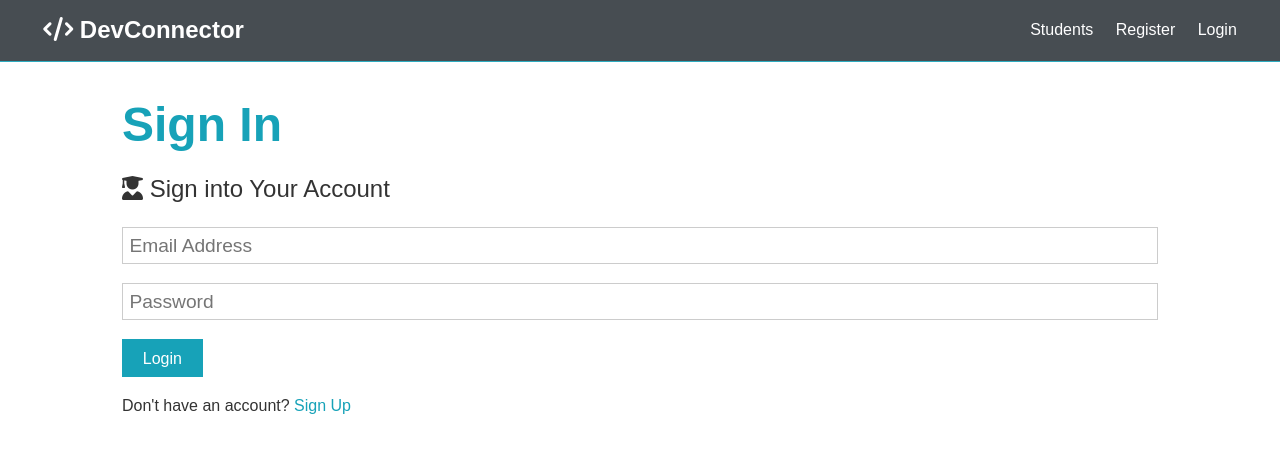
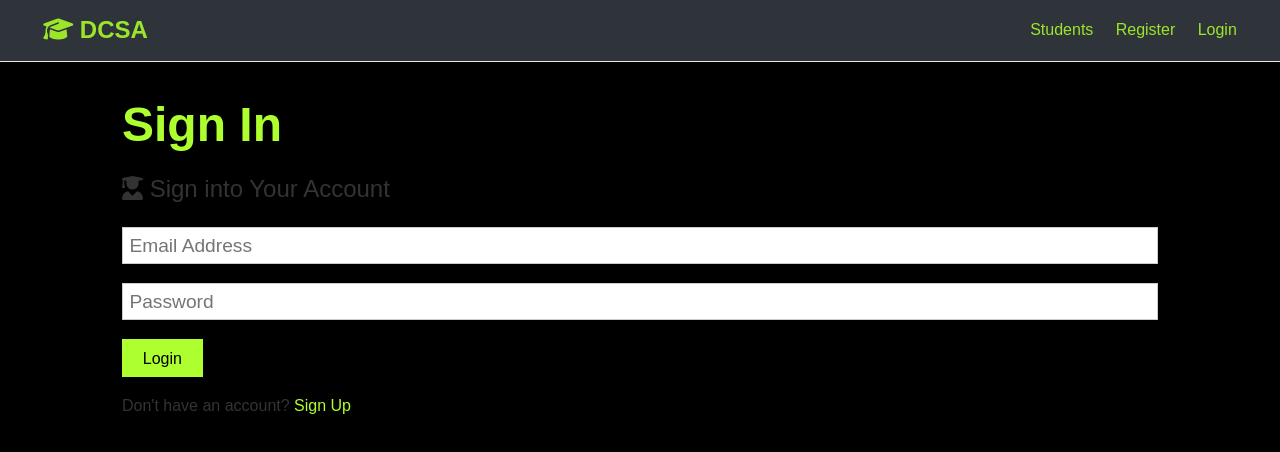
Before and after one commit to sum-it007/DCSA, a React (Create React App) app in the folder client/: page /login in a window 1280 px wide. Shown: the top 452 px of the page. Built offline with nearby package versions, Linux system fonts and the light colour scheme; no server answers.

Commit message:
make it better

```diff
--- a/client/src/App.css
+++ b/client/src/App.css
@@ -13,11 +13,15 @@
   padding: 0;
 }
 
+.border {
+  border: 1px solid greenyellow;
+}
+
 body {
   font-family: 'Raleway', sans-serif;
   font-size: 1rem;
   line-height: 1.6;
-  background-color: #fff;
+  background-color: black;
   color: #333;
 }
 
@@ -70,10 +74,17 @@ img {
   color: var(--primary-color);
 }
 
+.text-white {
+  color: white;
+}
+
 .text-dark {
   color: var(--dark-color);
 }
 
+.text-green {
+  color: greenyellow;
+}
 /* Padding */
 .p {
   padding: 0.5rem;
@@ -162,6 +173,17 @@ img {
 .alert-primary {
   background: var(--primary-color);
   color: #fff;
+}
+
+.btn-green,
+.bg-green {
+  background: greenyellow;
+  color: black;
+}
+
+.txt-area-color {
+  background-color: black;
+  color: white;
 }
 
 .btn-light,
@@ -308,7 +330,7 @@ button {
   z-index: 1;
   width: 100%;
   top: 0;
-  border-bottom: solid 1px var(--primary-color);
+  border-bottom: solid 1px white;
   opacity: 0.9;
 }
 
@@ -317,7 +339,7 @@ button {
 }
 
 .navbar a {
-  color: #fff;
+  color: greenyellow;
   padding: 0.45rem;
   margin: 0 0.25rem;
 }
--- a/client/src/components/auth/Login.js
+++ b/client/src/components/auth/Login.js
@@ -24,12 +24,12 @@ const Login = ({ login, isAuthenticated }) => {
 
   //Redirect if logged in
   if (isAuthenticated) {
-    return <Redirect to="/dashboard" />;
+    return <Redirect to="/profiles" />;
   }
 
   return (
     <Fragment>
-      <h1 className="large text-primary">Sign In</h1>
+      <h1 className="large text-green">Sign In</h1>
       <p className="lead">
         <i className="fas fa-user-graduate"></i> Sign into Your Account
       </p>
@@ -55,10 +55,13 @@ const Login = ({ login, isAuthenticated }) => {
           />
         </div>
 
-        <input type="submit" className="btn btn-primary" value="Login" />
+        <input type="submit" className="btn btn-green" value="Login" />
       </form>
       <p className="my-1">
-        Don't have an account? <Link to="/register">Sign Up</Link>
+        Don't have an account?{' '}
+        <Link to="/register" className="text-green">
+          Sign Up
+        </Link>
       </p>
     </Fragment>
   );
--- a/client/src/components/auth/Register.js
+++ b/client/src/components/auth/Register.js
@@ -32,7 +32,7 @@ const Register = ({ setAlert, register, isAuthenticated }) => {
   }
   return (
     <Fragment>
-      <h1 className="large text-primary">Sign Up</h1>
+      <h1 className="large text-green">Sign Up</h1>
       <p className="lead">
         <i className="fas fa-user-graduate"></i> Create Your Account
       </p>
@@ -49,6 +49,7 @@ const Register = ({ setAlert, register, isAuthenticated }) => {
         </div>
         <div className="form-group">
           <input
+            className="input"
             type="email"
             placeholder="Email Address"
             name="email"
@@ -56,13 +57,14 @@ const Register = ({ setAlert, register, isAuthenticated }) => {
             onChange={(e) => onChange(e)}
             //  required
           />
-          <small className="form-text">
+          <small className="form-text text-green">
             This site uses Gravatar so if you want a profile image, use a
             Gravatar email
           </small>
         </div>
         <div className="form-group">
           <input
+            className="inputfieldcolor"
             type="password"
             placeholder="Password"
             name="password"
@@ -81,10 +83,13 @@ const Register = ({ setAlert, register, isAuthenticated }) => {
             //  minLength="6"
           />
         </div>
-        <input type="submit" className="btn btn-primary" value="Register" />
+        <input type="submit" className="btn btn-green" value="Register" />
       </form>
       <p className="my-1">
-        Already have an account? <Link to="/login">Sign In</Link>
+        Already have an account?{' '}
+        <Link to="/login" className="text-green">
+          Sign In
+        </Link>
       </p>
     </Fragment>
   );
--- a/client/src/components/dashboard/Dashboard.js
+++ b/client/src/components/dashboard/Dashboard.js
@@ -21,7 +21,7 @@ const Dashboard = ({
     <Spinner />
   ) : (
     <Fragment>
-      <h1 className="large text-primary">Dashboard</h1>
+      <h1 className="large text-green">Dashboard</h1>
       <p className="lead">
         <i className="fas fa-user"></i>Welcome {user && user.name}
       </p>
@@ -31,7 +31,7 @@ const Dashboard = ({
           <Education education={profile.education} />
 
           <div className="my-2">
-            <button className="btn btn-danger" onClick={() => deleteAccount()}>
+            <button className="btn btn-green" onClick={() => deleteAccount()}>
               <i className="fas fa-user-minus"></i>Delete My Account
             </button>
           </div>
@@ -39,7 +39,7 @@ const Dashboard = ({
       ) : (
         <Fragment>
           <p>You have not yet setup a profile, please add some info</p>
-          <Link to="/create-profile" className="btn btn-primary my-1">
+          <Link to="/create-profile" className="btn btn-green my-1">
             Create Profile
           </Link>
         </Fragment>
--- a/client/src/components/dashboard/DashboardActions.js
+++ b/client/src/components/dashboard/DashboardActions.js
@@ -4,10 +4,10 @@ import { Link } from 'react-router-dom';
 export const DashboardActions = () => {
   return (
     <div class="dash-buttons">
-      <Link to="/edit-profile" class="btn btn-light">
+      <Link to="/edit-profile" class="btn btn-green">
         <i class="fas fa-user-circle text-primary"></i> Edit Profile
       </Link>
-      <Link to="/add-education" class="btn btn-light">
+      <Link to="/add-education" class="btn btn-green">
         <i class="fas fa-graduation-cap text-primary"></i> Add Education
       </Link>
     </div>
--- a/client/src/components/layout/Navbar.js
+++ b/client/src/components/layout/Navbar.js
@@ -45,7 +45,7 @@ const Navbar = ({ auth: { isAuthenticated, loading }, logout }) => {
     <nav className="navbar bg-dark">
       <h1>
         <Link to="/">
-          <i className="fas fa-code"></i> DevConnector
+          <i className="fas fa-graduation-cap"></i> DCSA
         </Link>
       </h1>
       {!loading && (
--- a/client/src/components/posts/PostForm.js
+++ b/client/src/components/posts/PostForm.js
@@ -7,7 +7,7 @@ const PostForm = ({ addPost }) => {
   const [text, setText] = useState('');
   return (
     <div class="post-form">
-      <div class="bg-primary p">
+      <div class="bg-green p">
         <h3>Say Something...</h3>
       </div>
       <form
@@ -19,13 +19,14 @@ const PostForm = ({ addPost }) => {
         }}>
         <textarea
           name="text"
+          className="txt-area-color border"
           cols="30"
           rows="5"
           placeholder="Create a post"
           value={text}
           onChange={(e) => setText(e.target.value)}
           required></textarea>
-        <input type="submit" class="btn btn-dark my-1" value="Submit" />
+        <input type="submit" class="btn btn-green my-1" value="Submit" />
       </form>
     </div>
   );
--- a/client/src/components/posts/Posts.js
+++ b/client/src/components/posts/Posts.js
@@ -15,7 +15,7 @@ const Posts = ({ getPosts, post: { posts, loading } }) => {
     <Spinner />
   ) : (
     <Fragment>
-      <h1 className="large text-primary">Posts</h1>
+      <h1 className="large text-green">Posts</h1>
       <p className="lead">
         <i className="fas fa-user"></i>Welcome To the Department
       </p>
--- a/client/src/components/profiles/ProfileItem.js
+++ b/client/src/components/profiles/ProfileItem.js
@@ -11,19 +11,19 @@ const ProfileItem = ({
   },
 }) => {
   return (
-    <div className="profile bg-light">
+    <div className="profile bg-black border">
       <img src={avatar} alt="" className="round-img" />
       <div>
-        <h2>{name}</h2>
+        <h2 className="text-green">{name}</h2>
         <p>{status}</p>
         <p className="my-1">{location && <span>{location}</span>}</p>
-        <Link to={`/profile/${_id}`} className="btn btn-primary">
+        <Link to={`/profile/${_id}`} className="btn btn-green">
           View Profile
         </Link>
       </div>
       <ul>
         {skills.slice(0, 4).map((skill, index) => (
-          <li key={index} className="text-primary">
+          <li key={index} className="text-green">
             <i className="fas fa-check"></i>
             {skill}
           </li>
--- a/client/src/components/profiles/Profiles.js
+++ b/client/src/components/profiles/Profiles.js
@@ -16,10 +16,10 @@ const Profiles = ({ getProfiles, profile: { profiles, loading } }) => {
         <Spinner />
       ) : (
         <Fragment>
-          <h1 className="large text-primary">Students</h1>
+          <h1 className="large text-green">Students</h1>
           <p className="lead">
-            <i className="fab fa-connectdevelop"></i>Browse and connect with
-            Students
+            <i className="fab fa-connectdevelop text-green"></i> Browse and
+            connect with Students
           </p>
           <div className="profiles">
             {profiles.length > 0 ? (
```
Also changed, not shown: client/src/components/posts/PostItem.js (+6 -6 lines).
